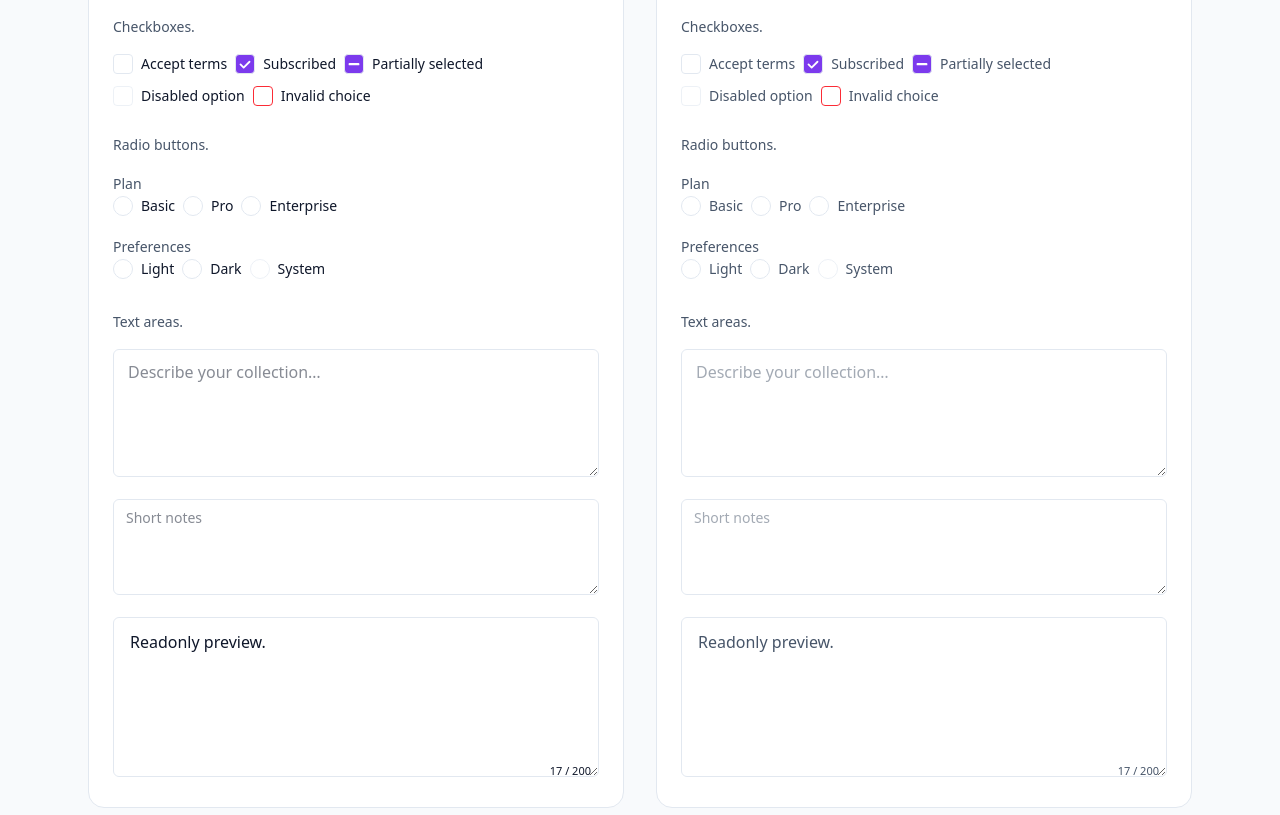
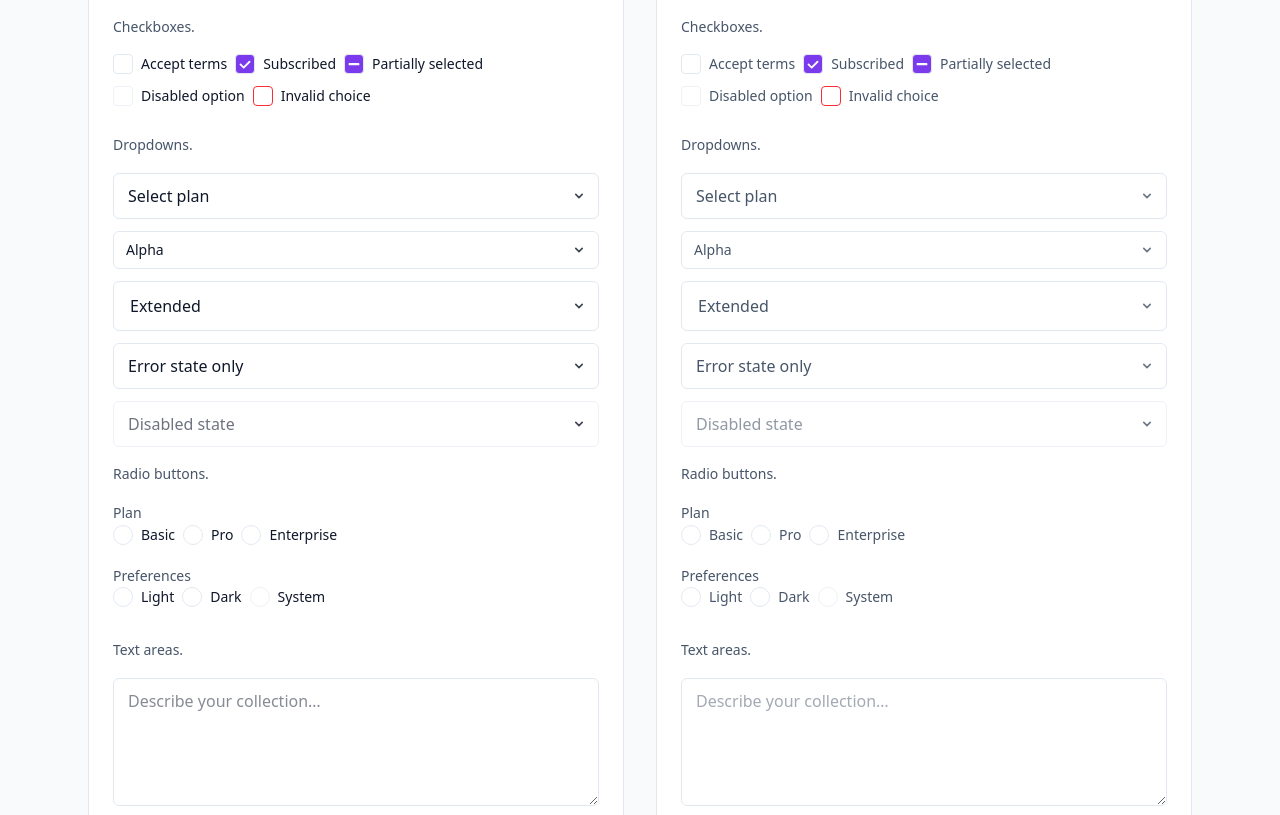
Before and after one commit to nova-collective/andromeda, a Next.js app: page /vds in a window 1280 px wide. Shown: the part 3000-3815 px from the top of the page. Built offline with nearby package versions, Linux system fonts and the light colour scheme.

Commit message:
feat(AN-20): dropdown component implemementation

```diff
--- /dev/null
+++ b/src/app/components/atoms/Dropdown/Dropdown.tsx
@@ -0,0 +1,89 @@
+"use client";
+import React, { forwardRef } from 'react';
+
+export type DropdownSize = 'sm' | 'md' | 'lg';
+export type DropdownVariant = 'primary' | 'secondary';
+
+export interface DropdownOption {
+	value: string;
+	label: string;
+	disabled?: boolean;
+}
+
+export interface DropdownProps extends Omit<React.SelectHTMLAttributes<HTMLSelectElement>, 'size'> {
+	/** Size preset controlling padding & font size (default: md) */
+	size?: DropdownSize;
+	/** Visual variant for contextual color (default: primary) */
+	variant?: DropdownVariant;
+	/** Error state styling */
+	invalid?: boolean;
+	/** Options array (alternative to passing <option> children) */
+	options?: DropdownOption[];
+	/** Placeholder label rendered as first disabled option */
+	placeholder?: string;
+}
+
+const sizeClasses: Record<DropdownSize, string> = {
+	sm: 'text-sm py-2 px-3',
+	md: 'text-base py-2.5 px-3.5',
+	lg: 'text-base py-3 px-4',
+};
+
+/**
+ * Dropdown (Select) atom
+ * Theme-aware select input with size presets, variant coloring, invalid & disabled states.
+ */
+export const Dropdown = forwardRef<HTMLSelectElement, DropdownProps>(function Dropdown(
+	{
+		size = 'md',
+		variant = 'primary',
+		invalid = false,
+		disabled = false,
+		options,
+		placeholder,
+		className = '',
+		children,
+		...rest
+	},
+	ref,
+) {
+	const sizeCls = sizeClasses[size];
+	const stateCls = [
+		disabled ? 'opacity-60 cursor-not-allowed' : 'hover:border-color/80',
+		invalid ? 'border-red-500 dark:border-red-400 focus:shadow-none' : 'focus:shadow-focus',
+	].join(' ');
+	const baseCls = 'w-full bg-surface text-textBase border border-color rounded-md outline-none transition duration-200 appearance-none';
+	const classes = [baseCls, sizeCls, stateCls, className].filter(Boolean).join(' ');
+
+	return (
+		<div className={`relative text-${variant}`}>
+			<select
+				ref={ref}
+				disabled={disabled}
+				aria-invalid={invalid || undefined}
+				className={classes}
+				{...rest}
+			>
+				{placeholder && (
+					<option value="" disabled selected={!rest.defaultValue && !rest.value}>
+						{placeholder}
+					</option>
+				)}
+				{options
+					? options.map(opt => (
+							<option key={opt.value} value={opt.value} disabled={opt.disabled}>
+								{opt.label}
+							</option>
+						))
+					: children}
+			</select>
+			<span aria-hidden className="pointer-events-none absolute inset-y-0 right-0 flex items-center pr-3 text-textMuted">
+				<svg width="16" height="16" viewBox="0 0 20 20" fill="none" className="opacity-80">
+					<path d="M6 8l4 4 4-4" stroke="currentColor" strokeWidth="2" strokeLinecap="round" strokeLinejoin="round" />
+				</svg>
+			</span>
+		</div>
+	);
+});
+
+export default Dropdown;
--- /dev/null
+++ b/src/app/components/atoms/Dropdown/index.ts
@@ -0,0 +1,2 @@
+export { Dropdown } from './Dropdown';
+export type { DropdownProps, DropdownSize, DropdownVariant, DropdownOption } from './Dropdown';
--- a/src/app/components/atoms/index.ts
+++ b/src/app/components/atoms/index.ts
@@ -66,3 +66,7 @@ export type { CheckboxProps, CheckboxSize } from './Checkbox/Checkbox';
 // RadioButton Atom
 export { RadioButton } from './RadioButton/RadioButton';
 export type { RadioButtonProps, RadioButtonSize } from './RadioButton/RadioButton';
+
+// Dropdown Atom
+export { Dropdown } from './Dropdown/Dropdown';
+export type { DropdownProps, DropdownSize, DropdownVariant, DropdownOption } from './Dropdown/Dropdown';
--- a/src/app/components/index.tsx
+++ b/src/app/components/index.tsx
@@ -1,4 +1,4 @@
-import { Button, Heading, Paragraph, Label, Caption, Link, TextInput, TextArea, Checkbox, RadioButton } from './atoms';
+import { Button, Heading, Paragraph, Label, Caption, Link, TextInput, TextArea, Checkbox, RadioButton, Dropdown } from './atoms';
 import { Card, Header, UserProfile } from './organisms';
 import { ThemeProvider, useTheme } from './providers';
 import { WithAuth } from './services';
@@ -10,6 +10,7 @@ export {
     Card,
     Checkbox,
     RadioButton,
+    Dropdown,
     GridLayout,
     Header,
     Heading,
--- a/src/app/vds/page.tsx
+++ b/src/app/vds/page.tsx
@@ -2,7 +2,7 @@ import React from 'react';
 
 import { Wallet, ArrowRight, Heart, Search } from 'lucide-react';
 
-import { Button, Header, Card, Heading, Paragraph, Label, Caption, Link, TextInput, TextArea, Checkbox, RadioButton } from '@/app/components';
+import { Button, Header, Card, Heading, Paragraph, Label, Caption, Link, TextInput, TextArea, Checkbox, RadioButton, Dropdown } from '@/app/components';
 
 export default function VDSPage() {
   return (
@@ -270,6 +270,16 @@ export default function VDSPage() {
                       </div>
                     </div>
                     <div className="space-y-4">
+                      <Paragraph size="sm" muted className="text-secondary">Dropdowns.</Paragraph>
+                      <div className="space-y-3">
+                        <Dropdown placeholder="Select plan" options={[{value:'basic',label:'Basic'},{value:'pro',label:'Pro'},{value:'enterprise',label:'Enterprise'}]} />
+                        <Dropdown size="sm" options={[{value:'a',label:'Alpha'},{value:'b',label:'Beta'}]} />
+                        <Dropdown size="lg" options={[{value:'x',label:'Extended'},{value:'y',label:'Yield'}]} />
+                        <Dropdown invalid options={[{value:'error',label:'Error state only'}]} />
+                        <Dropdown disabled options={[{value:'disabled',label:'Disabled state'}]} />
+                      </div>
+                    </div>
+                    <div className="space-y-4">
                       <Paragraph size="sm" muted className="text-secondary">Radio buttons.</Paragraph>
                       <div className="space-y-3">
                         <div>
@@ -321,6 +331,16 @@ export default function VDSPage() {
                         <Checkbox variant="secondary" indeterminate label="Partially selected" />
                         <Checkbox variant="secondary" disabled label="Disabled option" />
                         <Checkbox variant="secondary" invalid label="Invalid choice" />
+                      </div>
+                    </div>
+                    <div className="space-y-4">
+                      <Paragraph size="sm" muted className="text-secondary">Dropdowns.</Paragraph>
+                      <div className="space-y-3">
+                        <Dropdown variant="secondary" placeholder="Select plan" options={[{value:'basic',label:'Basic'},{value:'pro',label:'Pro'},{value:'enterprise',label:'Enterprise'}]} />
+                        <Dropdown variant="secondary" size="sm" options={[{value:'a',label:'Alpha'},{value:'b',label:'Beta'}]} />
+                        <Dropdown variant="secondary" size="lg" options={[{value:'x',label:'Extended'},{value:'y',label:'Yield'}]} />
+                        <Dropdown variant="secondary" invalid options={[{value:'error',label:'Error state only'}]} />
+                        <Dropdown variant="secondary" disabled options={[{value:'disabled',label:'Disabled state'}]} />
                       </div>
                     </div>
                     <div className="space-y-4">
```
Also changed, not shown: src/app/components/atoms/Dropdown/README.md (added), 1 other file (tests, documents, lock files or other folders).
